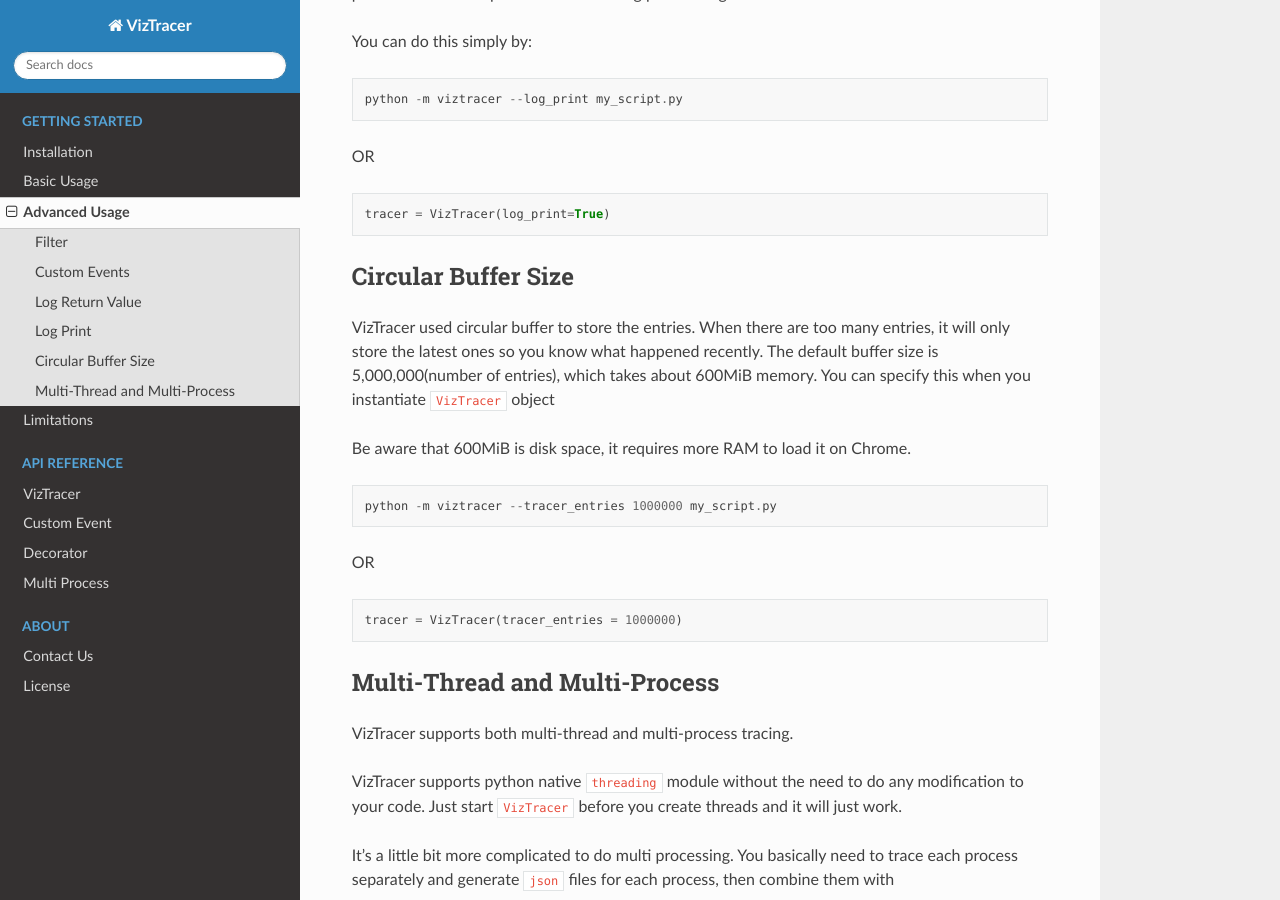
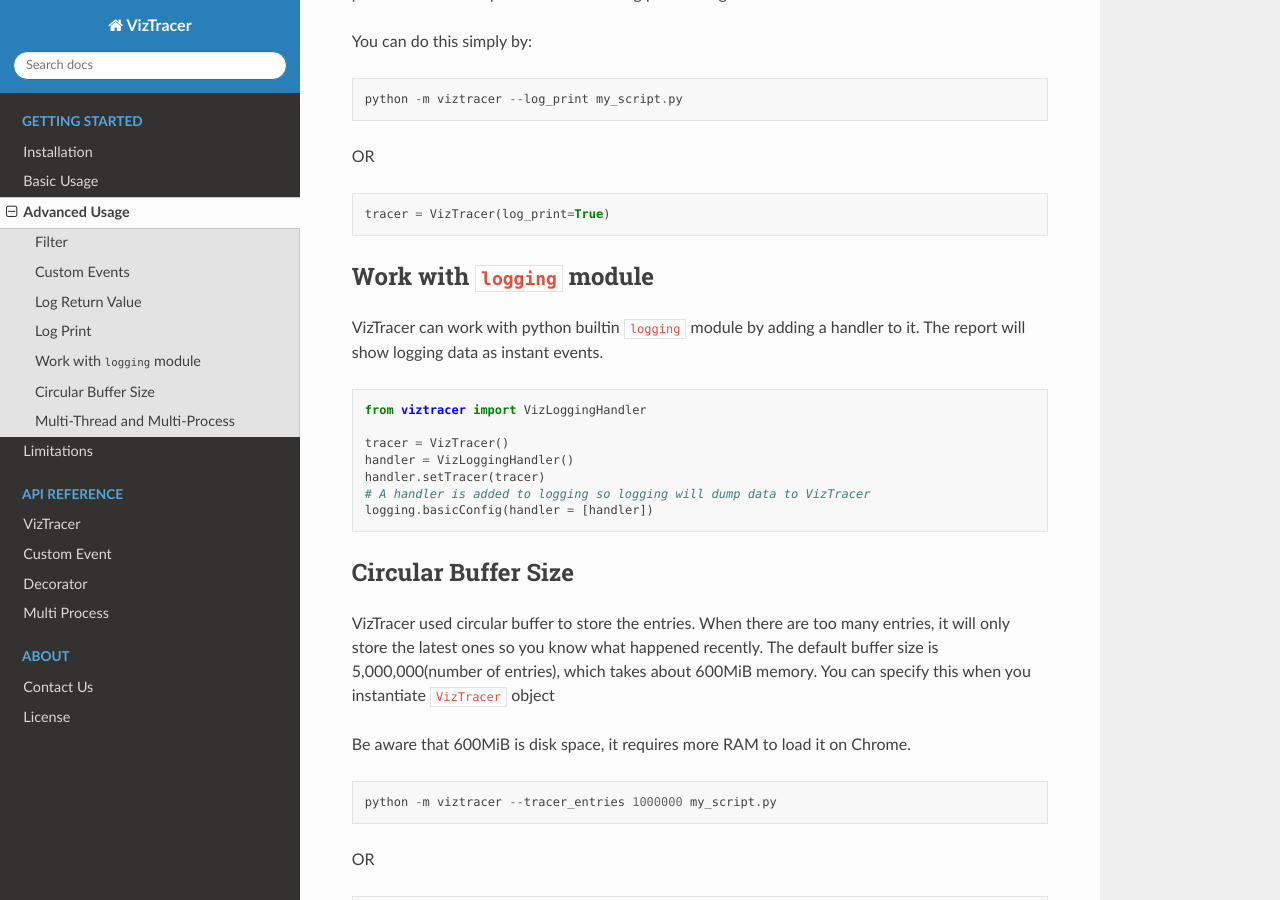
Before and after one commit to gaogaotiantian/viztracer, a Sphinx documentation site: the page built from docs/source/advanced_usage.rst, in a window 1280 px wide and 900 px high, scrolled down 2393 px. Built offline with Sphinx 7.4.7 and the Read the Docs theme 2.0.0, drawn with Linux system fonts in a browser that asks for light colours.

Commit message:
Add logging feature

```diff
--- a/docs/source/advanced_usage.rst
+++ b/docs/source/advanced_usage.rst
@@ -116,6 +116,22 @@
 
     tracer = VizTracer(log_print=True)
 
+Work with ``logging`` module
+----------------------------
+
+VizTracer can work with python builtin ``logging`` module by adding a handler to it. The report will show logging
+data as instant events.
+
+.. code-block:: python
+
+    from viztracer import VizLoggingHandler
+
+    tracer = VizTracer()
+    handler = VizLoggingHandler()
+    handler.setTracer(tracer)
+    # A handler is added to logging so logging will dump data to VizTracer
+    logging.basicConfig(handler = [handler])
+
 Circular Buffer Size
 --------------------
 
--- a/src/viztracer/__init__.py
+++ b/src/viztracer/__init__.py
@@ -6,6 +6,7 @@
 from .decorator import ignore_function, trace_and_save
 from .vizcounter import VizCounter
 from .vizobject import VizObject
+from .vizlogging import VizLoggingHandler
 from .main import main
 
 __version__ = "0.5.1"
@@ -18,5 +19,6 @@
     "ignore_function",
     "trace_and_save",
     "VizCounter",
-    "VizObject"
+    "VizObject",
+    "VizLoggingHandler"
 ]
```
Also changed, not shown: 1 other file.
